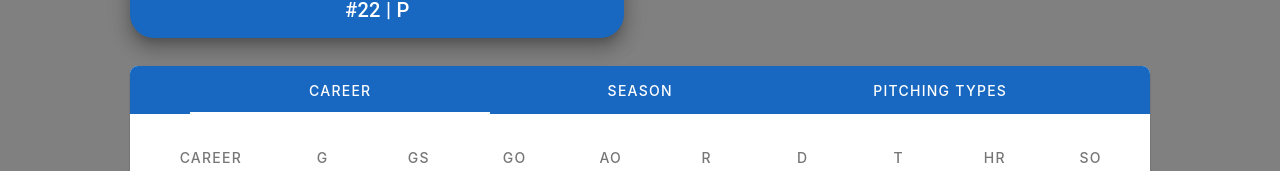
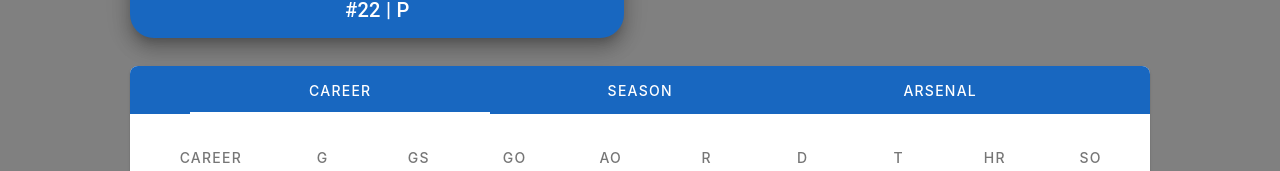
Before and after one commit to btambara/pitcher-watch, a Vue app: page / in a window 1280 px wide. Shown: the part 164-335 px from the top of the page. Built offline with nearby package versions, Linux system fonts and the light colour scheme.

Commit message:
rename PlayerTable to PlayerArsenal

```diff
--- a/src/components/PlayerSheet.vue
+++ b/src/components/PlayerSheet.vue
@@ -2,7 +2,7 @@
 import PlayerDetails from "./PlayerDetails.vue";
 import CareerTable from "./CareerTable.vue";
 import SeasonTable from "./SeasonTable.vue";
-import PlayerTable from "./PlayerTable.vue";
+import PlayerArsenal from "./PlayerArsenal.vue";
 import pitchers from "../assets/pitchers.json";
 import DodgerLogo from "../assets/logos/los-angeles-dodgers-logo.svg";
 
@@ -30,7 +30,7 @@ const tab = defineModel();
             <v-tabs v-model="tab" fixed-tabs bg-color="primary">
               <v-tab>Career</v-tab>
               <v-tab>Season</v-tab>
-              <v-tab>Pitching Types</v-tab>
+              <v-tab>Arsenal</v-tab>
             </v-tabs>
 
             <v-window v-model="tab">
@@ -52,7 +52,7 @@ const tab = defineModel();
                   :items="pitchers[0].pitchingTypes"
                 >
                   <template v-slot:default="{ item }">
-                    <PlayerTable :year="item.year" :types="item.types" />
+                    <PlayerArsenal :year="item.year" :types="item.types" />
                   </template>
                 </v-virtual-scroll>
               </v-window-item>
```
Also changed, not shown: src/components/PlayerArsenal.vue (renamed from src/components/PlayerTable.vue).
